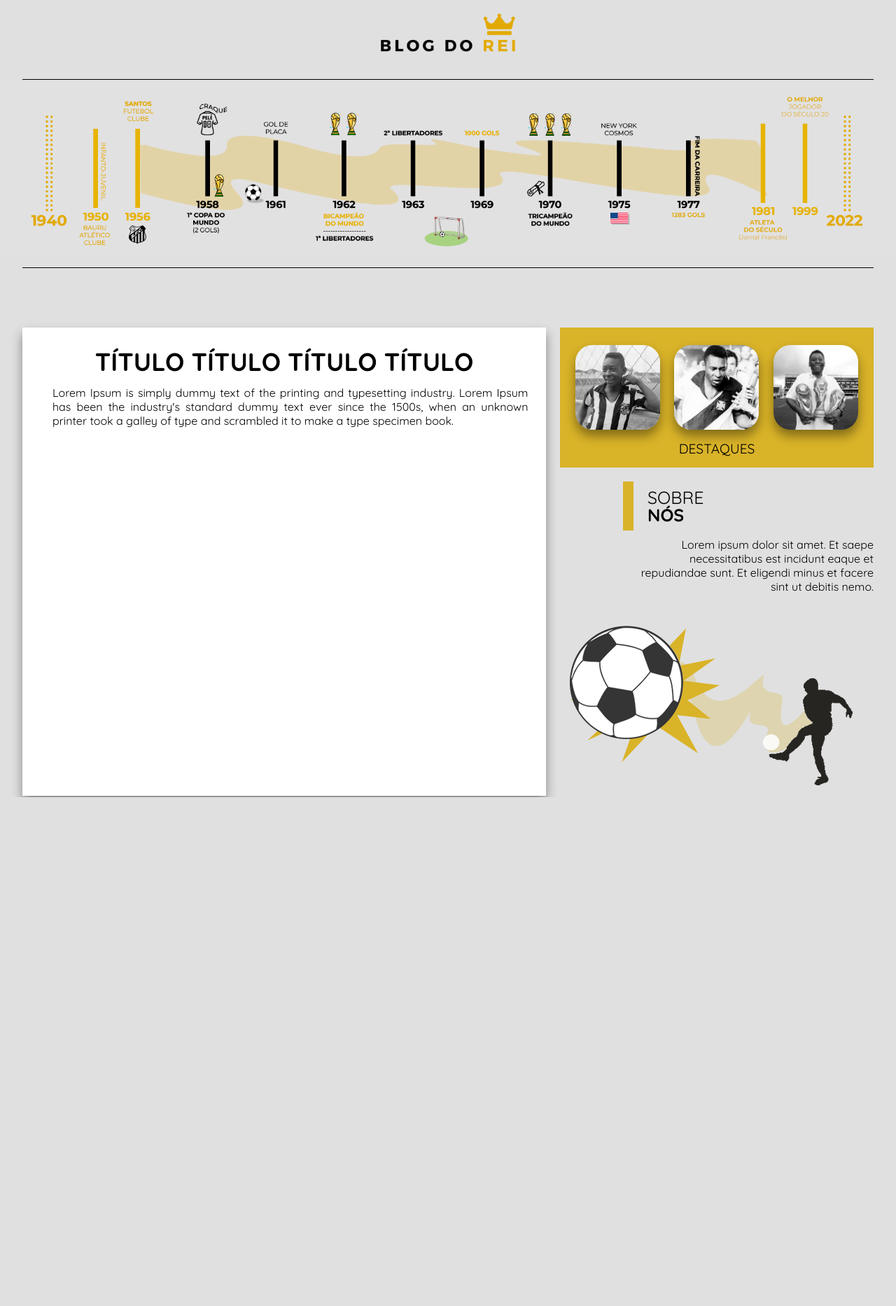
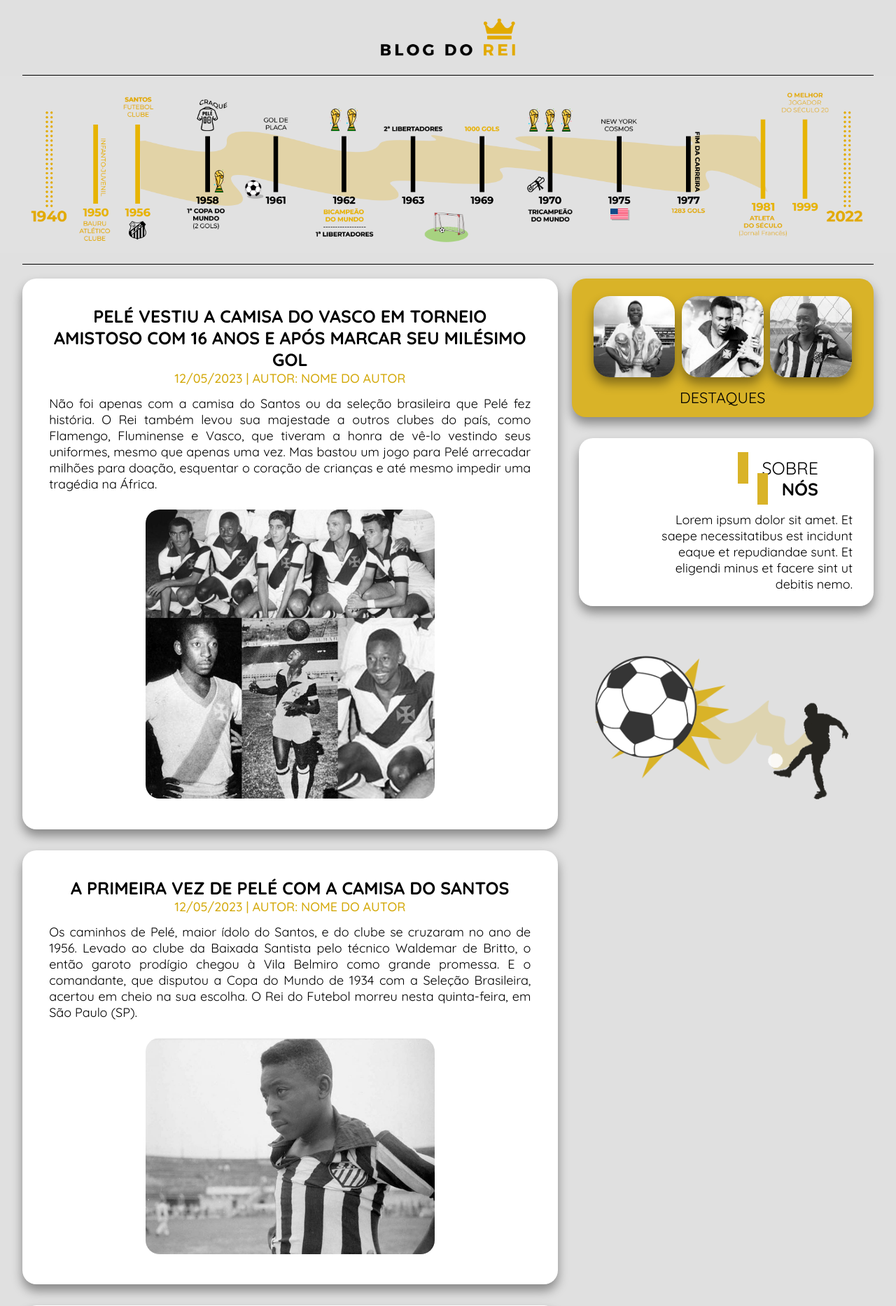
Before and after one commit to KirchmaierDavi/Blog-do-Rei-trainee-2023.1, a PHP site: page /app/views/site/landing_page.html in a window 1280 px wide. Shown: the top 1866 px of the page at 70% size. Before the commit the page ends 1139 px from the top, so only its background shows below. Run offline with PHP 8.4, Linux system fonts and the light colour scheme.

Commit message:
landing page responsiva

```diff
--- a/app/views/site/landing_page.html
+++ b/app/views/site/landing_page.html
@@ -1,47 +1,40 @@
 <!DOCTYPE html>
 <html lang="pt-BR">
-
 <head>
     <meta charset="UTF-8">
     <meta http-equiv="X-UA-Compatible" content="IE=edge">
     <meta name="viewport" content="width=device-width, initial-scale=1.0">
 
     <title>Blog do Rei - Home</title>
+    <link rel="shortcut icon" href="../../../public/assets/favicon.png" type="image/x-icon">
 
     <link rel="stylesheet" href="../../../public/css/landing_page.css">
     <link rel="preconnect" href="https://fonts.googleapis.com">
     <link rel="preconnect" href="https://fonts.gstatic.com" crossorigin>
-    <link href="https://fonts.googleapis.com/css2?family=Quicksand:wght@400;700&display=swap" rel="stylesheet">
+    <link href="https://fonts.googleapis.com/css2?family=Quicksand:wght@300;400;500;600;700&display=swap" rel="stylesheet">
 </head>
-
 <body>
-    <div class="grid-container">
     <div class="header">
         <img src="../../../public/assets/landing_page/texto.png" alt="logo do blog">
     </div>
 
-
+    <div class="line"></div>
     <div class="retrospectiva">
-            <div class="line"></div>
         <img src="../../../public/assets/landing_page/retrospectiva.png" alt="restrospectiva pelé">
         <div class="line"></div>
     </div>
 
-        <main>
-            <section class="posts">
-                <article>
-                    <header>
-                        <h1>TÍTULO TÍTULO TÍTULO TÍTULO</h1>
-                        <p>Lorem Ipsum is simply dummy text of the printing and typesetting
-                            industry. Lorem Ipsum has been the industry's standard dummy
-                            text ever since the 1500s, when an unknown printer took a galley
-                            of type and scrambled it to make a type specimen book.
-                        </p>
-                    </header>
-                </article>
-            </section>
-        </main>
+    <div class="responsividade">
+        <div class="retrospectiva_vertical">
+            <img src="../../../public/assets/landing_page/retrospectiva_vertical.png" alt="restrospectiva pelé">
+            <div class="line"></div>
+            <div class="animation">
+                <img src="../../../public/assets/landing_page/imagem-fundo.png" alt="">
+                <img id="my-image" src="../../../public/assets/landing_page/bola.png" alt="">
+            </div>
+        </div>
 
+        <div class="box">
             <aside>
             <ul>
                     <li class="destaque">
@@ -54,13 +47,12 @@
                     </li>
 
                     <li class="sobre">
-                    <div class="container-sobre">
+                        <div class="container">
                             <div class="text">SOBRE</div>
                         </div>
-                    <div class="container-sobre">
+                        <div class="container">
                             <div class="text" style="font-weight: 700;">NÓS</div>
                         </div>
-
                         <p>Lorem ipsum dolor sit amet. Et saepe necessitatibus est incidunt eaque et repudiandae sunt. Et eligendi minus et facere sint ut debitis nemo.</p>
                     </li>
 
@@ -70,5 +62,56 @@
                     </li>
             </ul>
             </aside>
+
+            <main>
+            <section class="posts">
+                <article>
+                    <div class="content">
+                        <h1>Pelé vestiu a camisa do Vasco em torneio amistoso com 16 anos e após marcar seu milésimo gol</h1>
+                        <h2>12/05/2023 | Autor: Nome do Autor</h2>
+                        <p>Não foi apenas com a camisa do Santos ou da seleção brasileira que Pelé fez história. O Rei também levou sua majestade a outros clubes do país, como Flamengo, Fluminense e Vasco, que tiveram a honra de vê-lo vestindo seus uniformes, mesmo que apenas uma vez. Mas bastou um jogo para Pelé arrecadar milhões para doação, esquentar o coração de crianças e até mesmo impedir uma tragédia na África.</p>
+                        <img src="../../../public/assets/landing_page/pelevasco.jpg" alt="pelé no vasco">
+                    </div>
+                </article>
+
+                <article>
+                    <div class="content">
+                        <h1>A primeira vez de Pelé com a camisa do Santos</h1>
+                        <h2>12/05/2023 | Autor: Nome do Autor</h2>
+                        <p>Os caminhos de Pelé, maior ídolo do Santos, e do clube se cruzaram no ano de 1956. Levado ao clube da Baixada Santista pelo técnico Waldemar de Britto, o então garoto prodígio chegou à Vila Belmiro como grande promessa. E o comandante, que disputou a Copa do Mundo de 1934 com a Seleção Brasileira, acertou em cheio na sua escolha. O Rei do Futebol morreu nesta quinta-feira, em São Paulo (SP).</p>
+                        <img src="../../../public/assets/landing_page/pelesantos.png" alt="pelé no santos">
+                    </div>
+                </article>
+
+                <article>
+                    <div class="content">
+                        <h1>Não foram só gols: Pelé é o maior garçom do Brasil em Copas do Mundo</h1>
+                        <h2>12/05/2023 | Autor: Nome do Autor</h2>
+                        <p>Tricampeão do mundo, Pelé não foi apenas um artilheiro nato. O Rei também se destacou nos passes para gol. Ele é quem mais deu assistências pela seleção brasileira na história das Copas do Mundo: nove. O eterno camisa 10 lidera com folga este ranking.</p>
+                        <img src="../../../public/assets/landing_page/pelecopadomundo.jpg" alt="pelé na copa do mundo">
+                    </div>
+                </article>
+
+                <article>
+                    <div class="content">
+                        <h1>A primeira vez de Pelé com a camisa do Santos</h1>
+                        <h2>12/05/2023 | Autor: Nome do Autor</h2>
+                        <p>Os caminhos de Pelé, maior ídolo do Santos, e do clube se cruzaram no ano de 1956. Levado ao clube da Baixada Santista pelo técnico Waldemar de Britto, o então garoto prodígio chegou à Vila Belmiro como grande promessa. E o comandante, que disputou a Copa do Mundo de 1934 com a Seleção Brasileira, acertou em cheio na sua escolha. O Rei do Futebol morreu nesta quinta-feira, em São Paulo (SP).</p>
+                        <img src="../../../public/assets/landing_page/pelesantos.png" alt="pelé no santos">
+                    </div>
+                </article>
+
+                <article>
+                    <div class="content">
+                        <h1>Pelé vestiu a camisa do Vasco em torneio amistoso com 16 anos e após marcar seu milésimo gol</h1>
+                        <h2>12/05/2023 | Autor: Nome do Autor</h2>
+                        <p>Não foi apenas com a camisa do Santos ou da seleção brasileira que Pelé fez história. O Rei também levou sua majestade a outros clubes do país, como Flamengo, Fluminense e Vasco, que tiveram a honra de vê-lo vestindo seus uniformes, mesmo que apenas uma vez. Mas bastou um jogo para Pelé arrecadar milhões para doação, esquentar o coração de crianças e até mesmo impedir uma tragédia na África.</p>
+                        <img src="../../../public/assets/landing_page/pelevasco.jpg" alt="pelé no vasco">
+                    </div>
+                </article>
+            </section>
+            </main>
+        </div>
+    </div>
 </body>
 </html>
--- a/public/css/landing_page.css
+++ b/public/css/landing_page.css
@@ -18,31 +18,16 @@
 }
 
 body {
+    font-size: 18px;
     background-color: var(--platinum);
-}
-
-.grid-container {
-    display: grid;
-    grid-template-columns: 2.5% 60% 3% 32% 2.5%;
-    grid-template-rows: 14vh 42vh 10vh 10vh;
-}
-
-.header {
-    grid-column: 1 / 6;
-    grid-row: 1 / 2;
 }
 
 .header img {
     display: block;
     margin: auto;
-    padding-top: 1.5vw;
-    padding-bottom: 1.5vw;
+    padding-top: 2vw;
+    padding-bottom: 2vw;
     width: 15%;
-}
-
-.retrospectiva {
-    grid-column: 1 / 6;
-    grid-row: 2 / 3;
 }
 
 .line {
@@ -53,50 +38,79 @@ body {
     margin: 1px auto 0px auto;
 }
 
-
 .retrospectiva img {
     width: 100%;
     padding-bottom: 10px;
 }
 
+.retrospectiva_vertical {
+    display: none;
+}
+
+.box {
+    direction: rtl;
+    display: flex;
+}
 
 main {
-    grid-column: 2 / 3;
+    flex: 2;
+    margin-left: 2.5%;
     margin-top: 20px;
 }
 
 .posts {
-    flex: 1.75;
 	margin-right: 20px;
 }
 
 .posts article {
-	margin-bottom: 40px;
+	margin-bottom: 30px;
 	background-color: var(--white);
-	padding-bottom: 500px;
+	padding-bottom: 5%;
+    border-radius: 20px;
     box-shadow: 0px 9px 15px rgba(0, 0, 0, 0.4);
 }
 
-.posts article header {
-	padding: 2vw;
+.posts article .content {
+    text-align: center;
+    padding-top: 5%;
+    margin-left: 5%;
+    margin-right: 5%;
 }
 
 .posts article h1 {
+    text-transform: uppercase;
 	margin: 0;
-	font-size: 36px;
+	font-size: 25px;
     text-align: center;
     font-weight: 700;
+    direction: ltr;
+}
+
+.posts article h2 {
+    direction: ltr;
+    color: var(--gold-dark);
+    text-transform: uppercase;
+	margin: 0;
+	font-size: 18px;
+    text-align: center;
+    font-weight: 500;
 }
 
 .posts article p {
+    direction: ltr;
 	margin-top: 1vw;
-    margin-left: 2.5%;
     text-align: justify;
 }
 
+.posts article img {
+    margin-top: 2vw;
+    width: 60%;
+    border-radius: 20px;
+}
+
 aside {
-    grid-column: 3 / 5;
-
+    flex: 1.1;
+    margin-right: 2.5%;
 }
 
 aside ul li {
@@ -108,6 +122,9 @@ aside ul li {
     margin-top: 20px;
     background-color: var(--gold-light);
     width: 100%;
+    border-radius: 20px;
+
+    box-shadow: 0px 9px 15px rgba(0, 0, 0, 0.4);
 }
 
 .destaque .text {
@@ -158,33 +175,44 @@ aside ul li {
 }
 
 .sobre {
-    margin-top: 20px;
+    margin-left: 2.5%;
+    background-color: var(--white);
+    margin-top: 30px;
+    direction: ltr;
+    align-items: center;
+    justify-items: end;
+    padding-top: 20px;
+    padding-bottom: 20px;
+    padding-right: 30px;
+    border-radius: 20px;
+
+    box-shadow: 0px 9px 15px rgba(0, 0, 0, 0.4);
 }
 
 .sobre p {
     margin-top: 10px;
-    margin-left: 90px;
-    text-align: end;
+    padding-left: 25%;
 }
 
-.container-sobre {
-    margin-left: 90px;
+.container {
     height: 45px;
     display: flex;
     align-items: center;
+    margin-right: 10%;
+    margin-left: 10%;
 }
 
-.container-sobre .text {
+.container .text {
     padding: 10px;
     font-size: 25px;
 }
 
 
-.container-sobre:not(:first-child) {
-    margin-top: -20px;
+.container:not(:first-child) {
+    margin-top: -15px;
 }
 
-.container-sobre::before {
+.container::before {
     content: "";
     width: 15px;
     height: 100%;
@@ -193,10 +221,17 @@ aside ul li {
 }
 
 .animation {
+    margin-top: 30px;
+    margin-bottom: 20px;
+    height: 400px;
+    width: 100%;
+    display: block;
     position: relative;
 }
 
 .animation img {
+    width: 90%;
+    margin-left: 5%;
     position: absolute;
     top: 0;
     left: 0;
```
Also changed, not shown: other parts of public/css/landing_page.css (+124 -1 lines), public/assets/favicon.png (added), public/assets/landing_page/pelecopadomundo.jpg (added), public/assets/landing_page/pelesantos.png (added), public/assets/landing_page/pelevasco.jpg (added), public/assets/landing_page/retrospectiva_vertical.png (added). Lines whose indentation alone changed are shown as unchanged.
